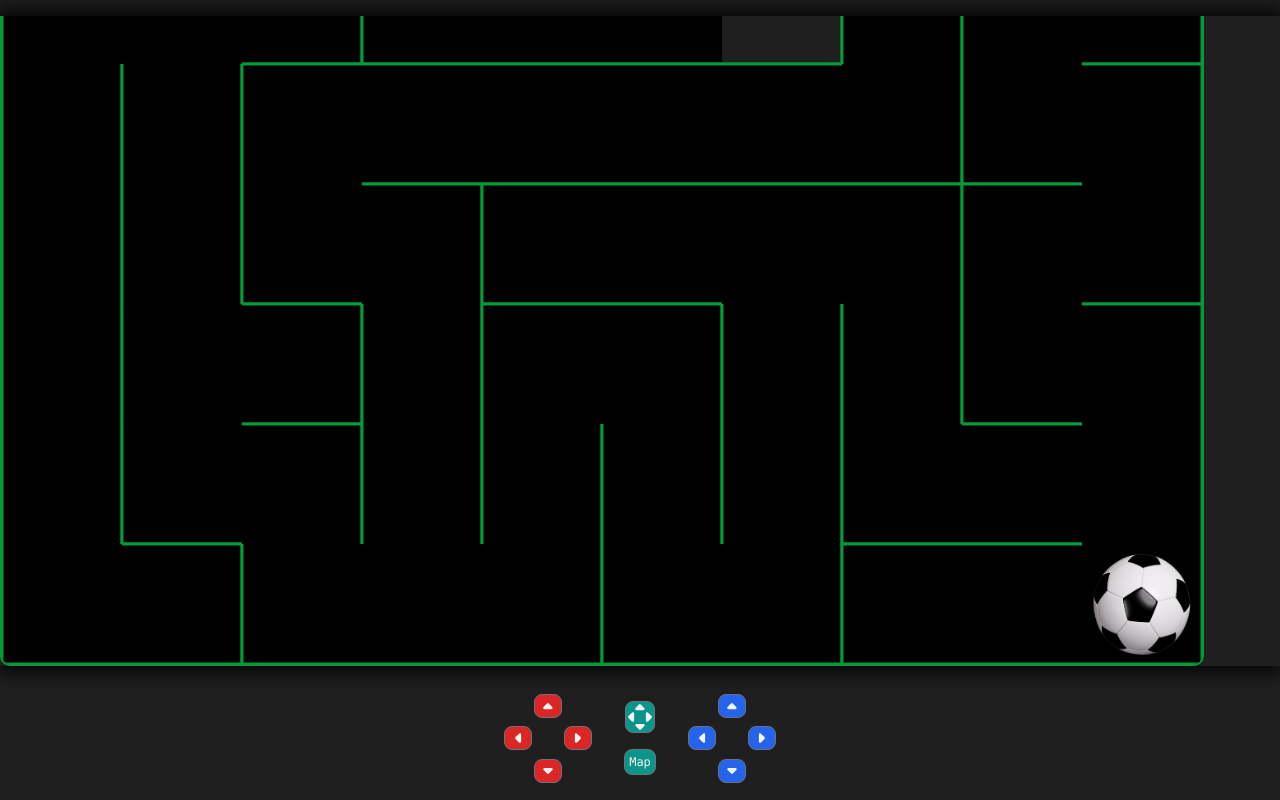
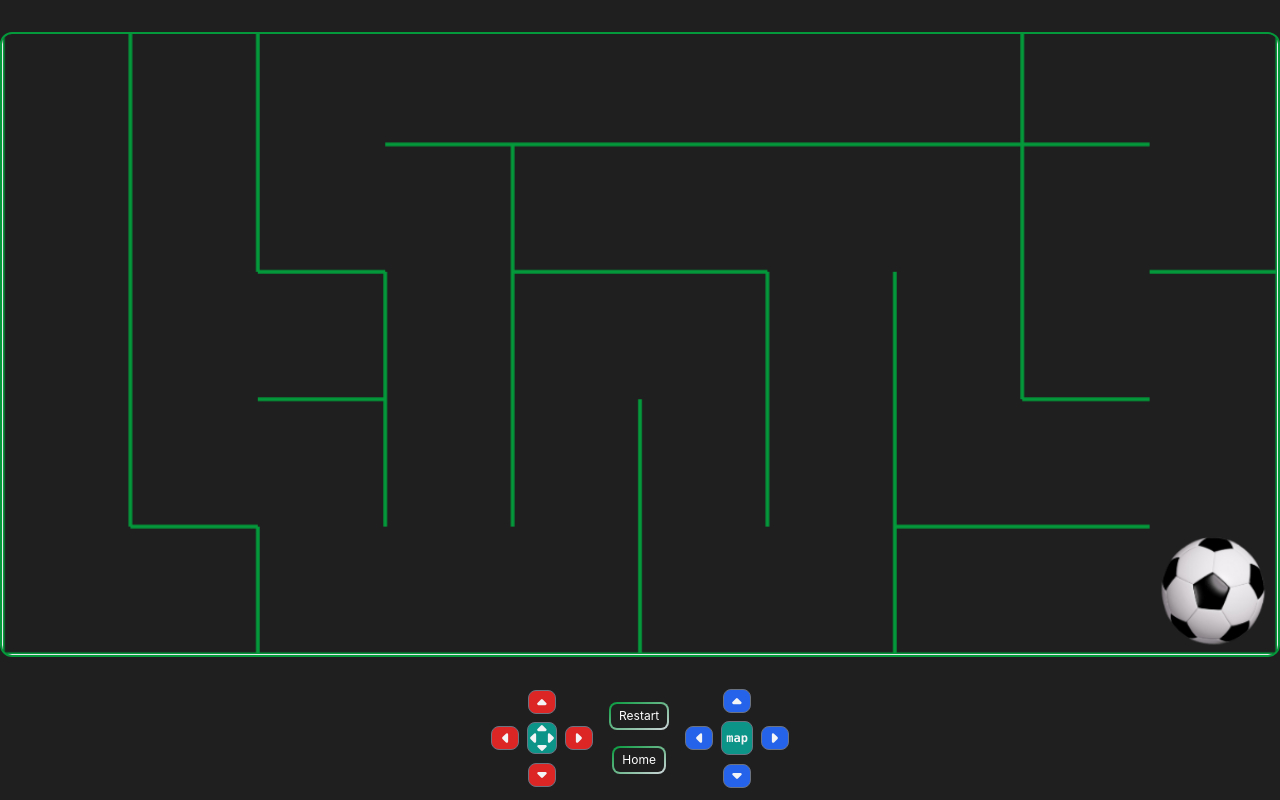
Before and after one commit to Ammar-hajbakour/maze, an Angular app: page / in a window 1280 px wide. Both pictures are taken after a click on the button "Play now". Built offline with nearby package versions, Linux system fonts and the light colour scheme.

Commit message:
add congratulations message and navigation button

```diff
--- a/src/app/game/game.component.html
+++ b/src/app/game/game.component.html
@@ -1,12 +1,68 @@
-<div class="container">
-  <div class="full-map" [hidden]="!showFullMap()">
-    <div class="exit" (click)="toggleFullMap()">&times;</div>
-    <img [src]="fullMap()" alt="full map" />
+<div class="container relative w-full max-w-7xl mx-auto py-8 px-4 xl:px-0">
+  @if(gameCompleted()) {
+  <section
+    class="w-full h-screen flex flex-col justify-center items-center gap-8"
+    id="congratulations"
+  >
+    <h1 class="text-4xl md:text-6xl xl:text-8xl font-bold text-white">
+      Congratulations!
+    </h1>
+    <p class="text-xl md:text-2xl xl:4xl text-white">
+      You have completed the maze
+    </p>
+
+    <div
+      class="w-full mx-auto p-4 flex flex-wrap justify-center items-start gap-4"
+    >
+      <button
+        (click)="router.navigate([''])"
+        class="relative inline-flex max-w-sm items-center justify-center p-0.5 overflow-hidden font-bold rounded-lg group bg-gradient-to-br from-[#049a3b] to-gray-300 group-hover:from-purple-600 group-hover:to-blue-500 hover:text-black text-white focus:outline-none"
+      >
+        <span
+          class="relative px-5 py-3 transition-all ease-in duration-200 bg-[#1f1f1f] rounded-md group-hover:bg-opacity-0"
+        >
+          Back to Home
+        </span>
+      </button>
+      <button
+        (click)="nextLevel()"
+        class="relative inline-flex max-w-sm items-center justify-center p-0.5 overflow-hidden font-bold rounded-lg group bg-gradient-to-br from-[#049a3b] to-gray-300 group-hover:from-purple-600 group-hover:to-blue-500 hover:text-black text-white focus:outline-none"
+      >
+        <span
+          class="relative px-5 py-3 transition-all ease-in duration-200 bg-[#1f1f1f] rounded-md group-hover:bg-opacity-0"
+        >
+          Play next level
+        </span>
+      </button>
+    </div>
+  </section>
+  } @else {
+  <section class="game">
+    <div
+      class="full-map w-full h-full flex flex-col items-end p-4 bg-[#1f1f1f] fixed top-0 left-0 z-50"
+      [class.hidden]="!showFullMap()"
+    >
+      <div
+        class="relative text-4xl text-white cursor-pointer"
+        (click)="toggleFullMap()"
+      >
+        &times;
+      </div>
+      <img
+        class="h-full object-contain mx-auto border-2 border-[#049a3b] rounded-xl"
+        [src]="fullMap()"
+        alt="full map"
+      />
     </div>
 
-  <div id="mazeContainer" #scrollable>
+    <div
+      id="mazeContainer"
+      class="w-full max-w-[810px] h-[calc(100vh-175px)] overflow-scroll mx-auto xl:max-w-[unset] rounded-xl border-2 border-[#049a3b]"
+      #scrollable
+    >
       <canvas
         #mazeCanvas
+        class="rounded-xl w-[810px] min-h-full mx-auto"
         width="1200"
         height="1200"
         id="mazeCanvas"
@@ -34,7 +90,7 @@
             <span class="sr-only">Arrow key up</span>
           </kbd>
         </div>
-      <div class="flex">
+        <div class="flex justify-center items-center gap-2">
           <kbd
             (click)="moveScreenTo('left')"
             class="rtl:rotate-180 inline-flex items-center px-2 py-1.5 border rounded-lg bg-red-600 text-gray-100 border-gray-500"
@@ -52,45 +108,6 @@
             </svg>
             <span class="sr-only">Arrow key left</span>
           </kbd>
-        <kbd
-          (click)="moveScreenTo('right')"
-          class="rtl:rotate-180 inline-flex items-center px-2 py-1.5 border rounded-lg bg-red-600 text-gray-100 border-gray-500"
-        >
-          <svg
-            class="w-2.5 h-2.5"
-            aria-hidden="true"
-            xmlns="http://www.w3.org/2000/svg"
-            fill="currentColor"
-            viewBox="0 0 10 16"
-          >
-            <path
-              d="M3.414 1A2 2 0 0 0 0 2.414v11.172A2 2 0 0 0 3.414 15L9 9.414a2 2 0 0 0 0-2.828L3.414 1Z"
-            />
-          </svg>
-          <span class="sr-only">Arrow key right</span>
-        </kbd>
-      </div>
-      <div class="bottom">
-        <kbd
-          (click)="moveScreenTo('down')"
-          class="inline-flex items-center px-2 py-1.5 border rounded-lg bg-red-600 text-gray-100 border-gray-500"
-        >
-          <svg
-            class="w-2.5 h-2.5"
-            aria-hidden="true"
-            xmlns="http://www.w3.org/2000/svg"
-            fill="currentColor"
-            viewBox="0 0 16 10"
-          >
-            <path
-              d="M15.434 1.235A2 2 0 0 0 13.586 0H2.414A2 2 0 0 0 1 3.414L6.586 9a2 2 0 0 0 2.828 0L15 3.414a2 2 0 0 0 .434-2.179Z"
-            />
-          </svg>
-          <span class="sr-only">Arrow key down</span>
-        </kbd>
-      </div>
-    </div>
-    <div class="flex col">
           <div class="reset-screen">
             <kbd
               (click)="resetScreen()"
@@ -147,11 +164,64 @@
             </kbd>
           </div>
           <kbd
-        (click)="toggleFullMap()"
-        class="inline-flex items-center px-1 py-1 text-xs border rounded-lg bg-teal-600 text-gray-100 border-gray-500"
+            (click)="moveScreenTo('right')"
+            class="rtl:rotate-180 inline-flex items-center px-2 py-1.5 border rounded-lg bg-red-600 text-gray-100 border-gray-500"
           >
-        Map
+            <svg
+              class="w-2.5 h-2.5"
+              aria-hidden="true"
+              xmlns="http://www.w3.org/2000/svg"
+              fill="currentColor"
+              viewBox="0 0 10 16"
+            >
+              <path
+                d="M3.414 1A2 2 0 0 0 0 2.414v11.172A2 2 0 0 0 3.414 15L9 9.414a2 2 0 0 0 0-2.828L3.414 1Z"
+              />
+            </svg>
+            <span class="sr-only">Arrow key right</span>
           </kbd>
+        </div>
+        <div class="bottom">
+          <kbd
+            (click)="moveScreenTo('down')"
+            class="inline-flex items-center px-2 py-1.5 border rounded-lg bg-red-600 text-gray-100 border-gray-500"
+          >
+            <svg
+              class="w-2.5 h-2.5"
+              aria-hidden="true"
+              xmlns="http://www.w3.org/2000/svg"
+              fill="currentColor"
+              viewBox="0 0 16 10"
+            >
+              <path
+                d="M15.434 1.235A2 2 0 0 0 13.586 0H2.414A2 2 0 0 0 1 3.414L6.586 9a2 2 0 0 0 2.828 0L15 3.414a2 2 0 0 0 .434-2.179Z"
+              />
+            </svg>
+            <span class="sr-only">Arrow key down</span>
+          </kbd>
+        </div>
+      </div>
+      <div class="flex justify-center items-center gap-4 flex-col">
+        <button
+          (click)="playGame()"
+          class="relative inline-flex max-w-xs text-xs items-center justify-center p-0.5 overflow-hidden rounded-lg group bg-gradient-to-br from-[#049a3b] to-gray-300 group-hover:from-purple-600 group-hover:to-blue-500 hover:text-black text-white focus:outline-none"
+        >
+          <span
+            class="relative px-2 py-1 transition-all ease-in duration-200 bg-[#1f1f1f] rounded-md group-hover:bg-opacity-0"
+          >
+            Restart
+          </span>
+        </button>
+        <button
+          (click)="router.navigate([''])"
+          class="relative inline-flex max-w-xs text-xs items-center justify-center p-0.5 overflow-hidden rounded-lg group bg-gradient-to-br from-[#049a3b] to-gray-300 group-hover:from-purple-600 group-hover:to-blue-500 hover:text-black text-white focus:outline-none"
+        >
+          <span
+            class="relative px-2 py-1 transition-all ease-in duration-200 bg-[#1f1f1f] rounded-md group-hover:bg-opacity-0"
+          >
+            Home
+          </span>
+        </button>
       </div>
       <div class="move-sprite">
         <div class="top">
@@ -173,7 +243,7 @@
             <span class="sr-only">Arrow key up</span>
           </kbd>
         </div>
-      <div class="flex">
+        <div class="flex justify-center items-center gap-2">
           <kbd
             (click)="simulateKeyPress('ArrowLeft')"
             class="rtl:rotate-180 inline-flex items-center px-2 py-1.5 border rounded-lg bg-blue-600 text-gray-100 border-gray-500"
@@ -190,6 +260,12 @@
               />
             </svg>
             <span class="sr-only">Arrow key left</span>
+          </kbd>
+          <kbd
+            (click)="toggleFullMap()"
+            class="inline-flex items-center px-1 py-2 text-xs font-bold border rounded-lg bg-teal-600 text-gray-100 border-gray-500"
+          >
+            map
           </kbd>
           <kbd
             (click)="simulateKeyPress('ArrowRight')"
@@ -230,4 +306,6 @@
         </div>
       </div>
     </div>
+  </section>
+  }
 </div>
--- a/src/app/game/game.component.scss
+++ b/src/app/game/game.component.scss
@@ -1,119 +1,30 @@
-:host {
-  display: block;
-
-
-  .container {
-    display: flex;
-    flex-direction: column;
-    justify-content: flex-start;
-    align-items: flex-start;
-    min-height: 100vh;
-    width: 100%;
-    // max-width: 1200px;
-    margin-inline: auto;
-    padding: 1rem;
-    position: relative;
-
-    @media screen and (min-width: 1200px) {
-      padding-inline: 0;
-    }
-
-    .full-map {
-      width: 100%;
-      height: 100%;
-      background-color: #333;
-      position: fixed;
-      top: 0;
-      left: 0;
-      z-index: 100;
-      padding: 1rem;
-
-      img {
-        // width: 100%;
-        height: 100%;
-        margin-inline: auto;
-        object-fit: contain;
-        // border: 2px solid white;
-      }
-
-      .exit {
-        position: absolute;
-        top: 0;
-        right: 1rem;
-        font-size: 2rem;
-        color: white;
-        cursor: pointer;
-      }
-    }
-
-    #menu {
-      display: flex;
-      justify-content: center;
-      align-items: center;
-      gap: .5rem;
-      padding: 1rem;
-
-      input,
-      select {
-        cursor: pointer;
-        background-color: black;
-        width: 100px;
-        padding: 0.5rem 0.75rem;
-        border: none;
-        color: white;
-        text-align: center;
-        appearance: none;
-        font-size: 1rem;
-        font-weight: 500;
-        border-radius: 20px;
-        transition: background-color 0.2s;
-
-        &:hover {
-          background-color: rgb(0, 0, 0, 0.7);
-        }
-
-        &:active {
-          background-color: rgb(0, 0, 0, 0.9);
-        }
-
-        &:focus {
-          outline: none;
-        }
-      }
-    }
-
 #mazeContainer {
-      width: 100%;
-      height: calc(100vh - 150px);
-      // height: 100%;
-      overflow: scroll;
   -ms-overflow-style: none;
-      /* IE and Edge */
   scrollbar-width: none;
-      box-shadow: 0 0 20px 4px black;
 
   &::-webkit-scrollbar {
     display: none;
   }
 
   #mazeCanvas {
-        height: auto;
-        border: 2px solid #049a3b;
-        border-radius: 10px;
+
+    @media screen and (min-width: 1200px) {
+      width: 100%;
+      min-height: unset;
+    }
   }
 }
 
 .controll-buttons {
   display: flex;
-      // flex-direction: column;
   justify-content: center;
   align-items: center;
-      gap: 2rem;
+  gap: 1rem;
   position: fixed;
   bottom: 0;
   left: 50%;
   transform: translateX(-50%);
-      // background-color: #1f1f1f;
+  background-color: #1f1f1f;
   width: 100%;
   height: 125px;
   padding: 1rem;
@@ -133,18 +44,3 @@
     gap: 0;
   }
 }
-
-    .flex {
-      display: flex;
-      justify-content: center;
-      align-items: center;
-      gap: 2rem;
-    }
-
-    .col {
-      flex-direction: column;
-      gap: 1rem;
-    }
-
-  }
-}
--- a/src/app/game/game.component.ts
+++ b/src/app/game/game.component.ts
@@ -15,9 +15,6 @@ export class GameComponent implements AfterViewInit {
   @ViewChild('scrollable') scrollable!: ElementRef<HTMLDivElement>;
   @HostListener('document:keydown', ['$event']) onKeydownHandler(event: KeyboardEvent) {
     if (this.player) this.player.check(event);
-    // this.resetScreen();
-    console.log(event.key);
-
     switch (event.key) {
       case 'w':
         this.moveScreenTo('up');
@@ -39,7 +36,7 @@ export class GameComponent implements AfterViewInit {
         break;
     }
   }
-  private router = inject(Router);
+  router = inject(Router);
   sprite: HTMLImageElement | null = null;
   finishSprite: HTMLImageElement | null = null;
 
@@ -50,6 +47,7 @@ export class GameComponent implements AfterViewInit {
   cellSize: number = 0;
   difficulty!: number;
 
+  gameCompleted = signal<boolean>(false);
   showFullMap = signal<boolean>(false);
   fullMap = signal<string>('');
   constructor(private route: ActivatedRoute) {
@@ -60,9 +58,7 @@ export class GameComponent implements AfterViewInit {
     this.maze = new Maze(this.difficulty, this.difficulty)
     const ctx = this.mazeCanvas.nativeElement.getContext('2d') as CanvasRenderingContext2D;
     this.draw = new DrawMaze(this.maze, ctx, this.cellSize, this.finishSprite);
-    this.player = new Player(this.maze, ctx, this.cellSize, () => {
-      this.router.navigate(['']);
-    }, this.sprite);
+    this.player = new Player(this.maze, ctx, this.cellSize, () => this.gameCompleted.set(true), this.sprite);
     this.resetScreen()
     this.canvasToDataUrl();
   }
@@ -96,7 +92,19 @@ export class GameComponent implements AfterViewInit {
       isComplete();
     }
   }
-
+  restartGame() {
+    this.maze = null;
+    this.draw = null;
+    this.player = null;
+    this.gameCompleted.set(false);
+    this.playGame();
+  }
+  nextLevel() {
+    this.difficulty += 5;
+    this.router.navigate(['game'], { queryParams: { difficulty: this.difficulty } })
+    this.gameCompleted.set(false);
+    this.playGame();
+  }
   moveScreenTo(dir: 'left' | 'right' | 'up' | 'down') {
     let x = this.scrollable.nativeElement.scrollLeft;
     let y = this.scrollable.nativeElement.scrollTop;
@@ -119,14 +127,10 @@ export class GameComponent implements AfterViewInit {
     this.scrollable.nativeElement.scroll({ behavior: 'smooth', top: y, left: x });
   }
   resetScreen() {
-    // if (!this.maze) return;
-    // this.scrollable.nativeElement.scroll({ behavior: 'smooth', left: this.maze?.startCoord.x * this.cellSize, top: this.maze?.startCoord.y * this.cellSize });
-
-    if (this.player) {
-      let x = this.player.cellCoords.x * this.cellSize;
-      const y = this.player.cellCoords.y * this.cellSize;
-      this.scrollable.nativeElement.scroll({ behavior: 'smooth', top: y, left: x });
-    }
+    if (!this.player) return;
+    let x = this.player.cellCoords.x * this.cellSize;
+    const y = this.player.cellCoords.y * this.cellSize;
+    this.scrollable.nativeElement.scroll({ behavior: 'smooth', top: y, left: x });
   }
 
   toggleFullMap() {
@@ -156,9 +160,8 @@ export class GameComponent implements AfterViewInit {
     }
     const event = new KeyboardEvent('keydown', {
       key: key,
-      keyCode: code, // Use appropriate keyCode for the key
+      keyCode: code,
       code: key,
-      // which: code,
       bubbles: true,
       cancelable: true,
       composed: true
--- a/src/styles.scss
+++ b/src/styles.scss
@@ -13,6 +13,5 @@ body {
   font-size: 16px;
   font-family: 'Inter', sans-serif;
   background-color: #1f1f1f;
-  // background-color: white;
 
 }
```
Also changed, not shown: src/app/utils/draw-maze.ts (+4 -4 lines). Lines whose indentation alone changed are shown as unchanged.
